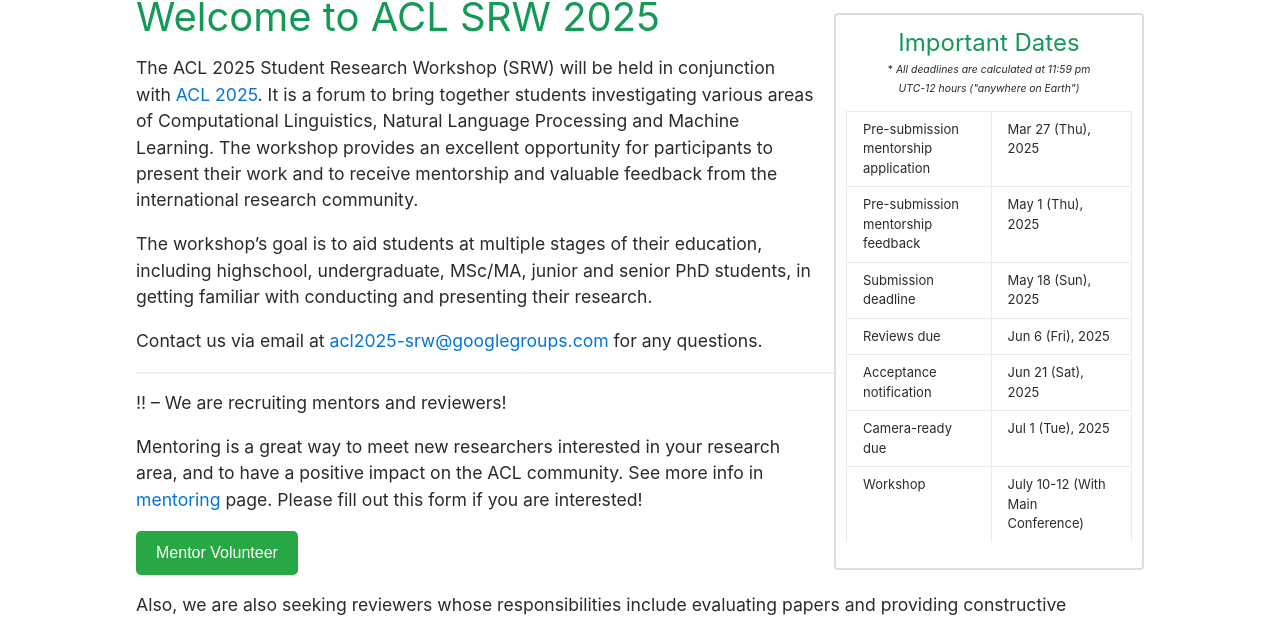
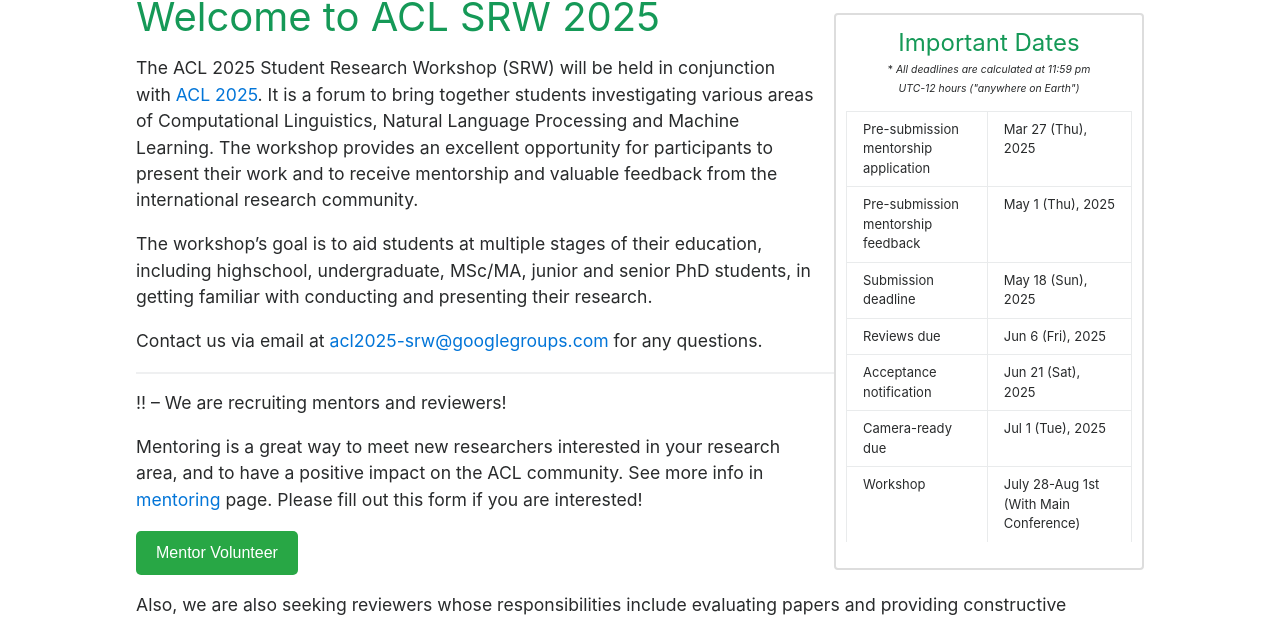
Before and after one commit to acl2025-srw/acl2025-srw.github.io, a Jekyll site: the page built from index.md, in a window 1280 px wide. Shown: the part 483-1105 px from the top of the page. Built offline with Jekyll 4.4.1, drawn with Linux system fonts in a browser that asks for light colours.

Commit message:
Update main conference date

```diff
--- a/_layouts/default.html
+++ b/_layouts/default.html
@@ -71,7 +71,7 @@
               </td>
             </tr>
             <tr><td>Workshop</td>
-              <td>July 10-12 (With Main Conference)</td>
+              <td>July 28-Aug 1st (With Main Conference)</td>
             </tr>
             <tr></tr>
 
```
